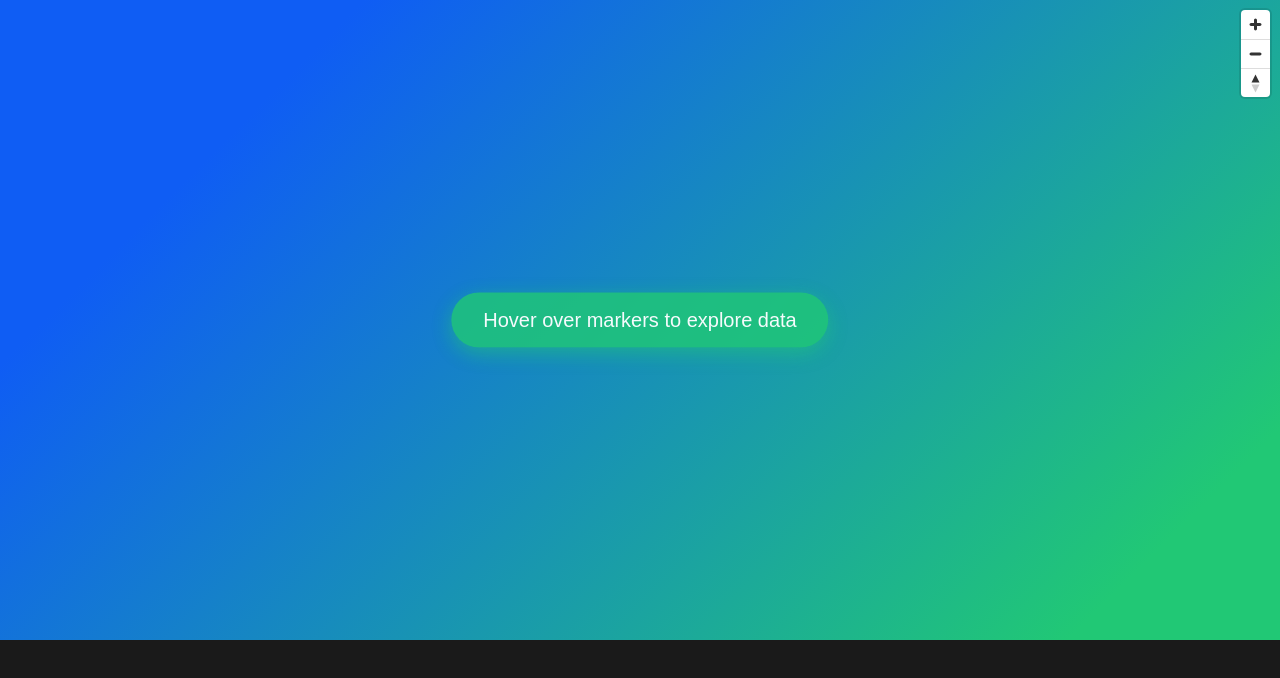
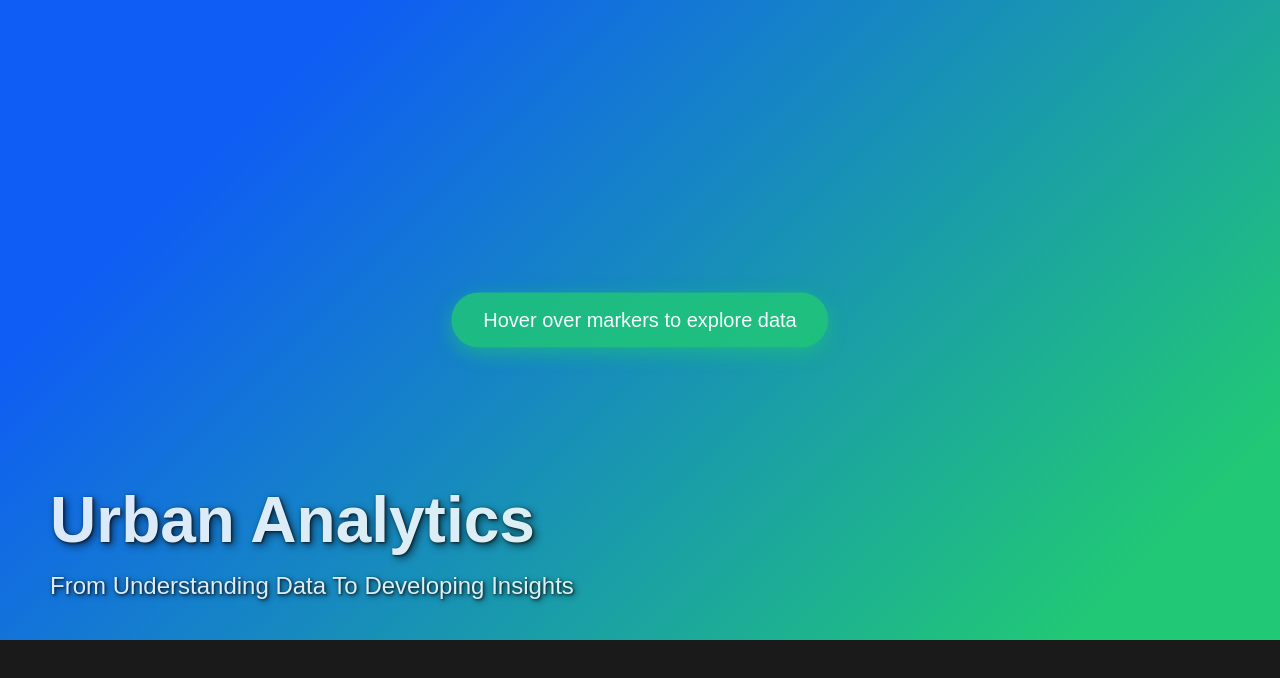
Before and after one commit to yanchenggis/option2, a plain HTML site: page index.html in a window 1280 px wide. Drawn offline with nearby package versions, Linux system fonts and the light colour scheme; no server answers.

Commit message:
Update index.html

```diff
--- a/index.html
+++ b/index.html
@@ -48,6 +48,30 @@
                 color: #ffffff !important;
                 font-size: 9px !important;
             }
+        }
+        .title-overlay {
+            position: absolute;
+            bottom: 40px;
+            left: 50px;
+            text-align: left;
+            color: white;
+            z-index: 10;
+            pointer-events: none;
+            opacity: 0.85;
+        }
+        .title-overlay h1 {
+            margin: 0;
+            font-size: 64px;
+            font-weight: bold;
+            font-family: Arial, sans-serif;
+            text-shadow: 3px 3px 8px rgba(0,0,0,0.7), 1px 1px 3px rgba(0,0,0,0.9);
+        }
+        .title-overlay p {
+            margin: 15px 0 0 0;
+            font-size: 24px;
+            font-weight: normal;
+            font-family: Arial, sans-serif;
+            text-shadow: 2px 2px 6px rgba(0,0,0,0.7), 1px 1px 3px rgba(0,0,0,0.9);
         }
         .hint-overlay {
             position: absolute;
@@ -112,6 +136,16 @@
                 height: 50vh;
                 min-height: 400px;
             }
+            .title-overlay {
+                bottom: 20px;
+                left: 30px;
+            }
+            .title-overlay h1 {
+                font-size: 40px;
+            }
+            .title-overlay p {
+                font-size: 19px;
+            }
             .maplibregl-popup-content {
                 min-width: 180px;
                 max-width: 220px;
@@ -140,6 +174,10 @@
     <div class="banner-container">
         <div id="urbanMap"></div>
         <div class="hint-overlay">Hover over markers to explore data</div>
+        <div class="title-overlay">
+            <h1>Urban Analytics</h1>
+            <p>From Understanding Data To Developing Insights</p>
+        </div>
     </div>
 
     <script>
@@ -152,16 +190,17 @@
             pitch: 55,
             bearing: 0,
             maxBounds: [[101.680, 3.135], [101.715, 3.165]],
-            touchPitch: true,
-            touchZoomRotate: true,
-            dragRotate: true,
+            touchPitch: false,
+            touchZoomRotate: false,
+            dragRotate: false,
+            scrollZoom: false,
+            doubleClickZoom: false,
             minZoom: isMobile ? 12 : 13,
             maxZoom: 18,
             attributionControl: false
         });
 
         urbanMapInstance.addControl(new maplibregl.AttributionControl({ compact: false }));
-        urbanMapInstance.addControl(new maplibregl.NavigationControl(), 'top-right');
 
         const dataPoints = [
             { name: "Masjid Jamek LRT Station", coordinates: [101.6945, 3.1502], metric: "~17,600", label: "Daily Ridership (2025)", description: "Major interchange station connecting Ampang/Sri Petaling, and Kelana Jaya Line.", source: "Source: Malaysia's official open data portal (2025)" },
```
